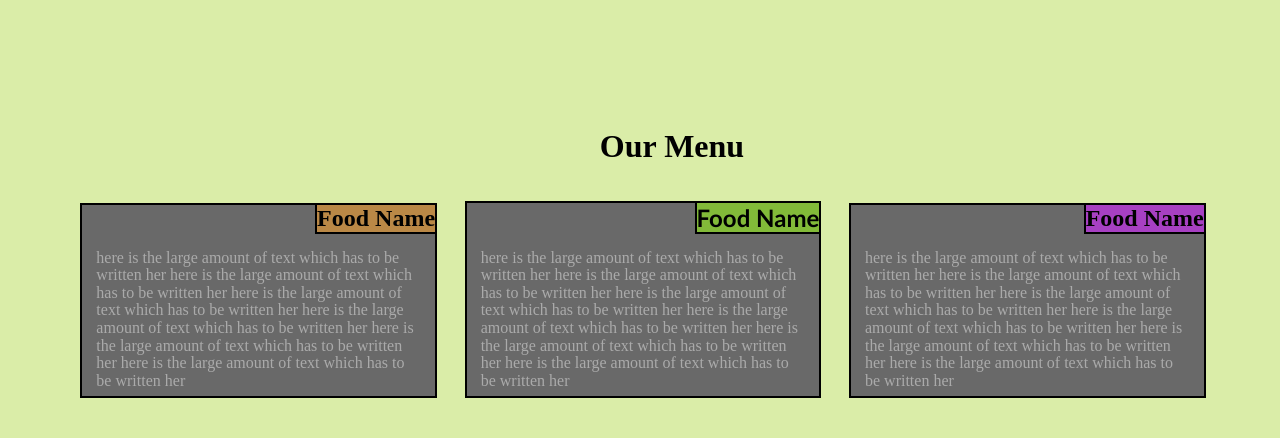
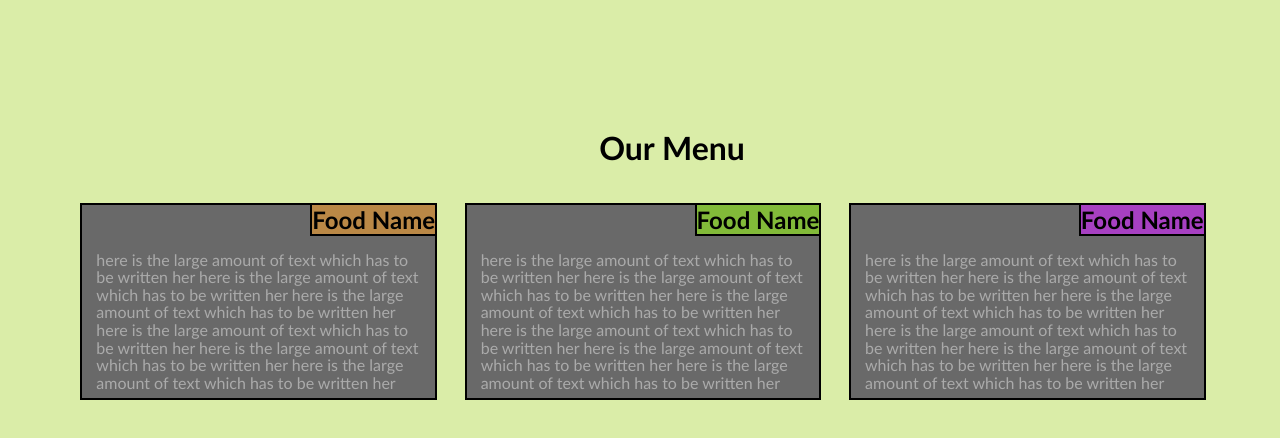
Before and after one commit to maxwell882000/AssignmentCoursera, a plain HTML site: page Index.html in a window 1280 px wide. Drawn offline with Linux system fonts and the light colour scheme; a web font is replaced by a local one.

Commit message:
Update Css.css

```diff
--- a/Css.css
+++ b/Css.css
@@ -24,7 +24,7 @@ p:fr{
 .Menu{
     font-size: 200%;
     margin-bottom: 3%;
-    font-family:Mukta-Regular;
+    font-family:Mukta-Regular, Calibri,'Trebuchet MS', sans-serif;
 }
 .Container{
 
@@ -47,7 +47,7 @@ p:fr{
    border-bottom: 2px;
    border-style: solid;
    border-color: black;
-    font-family: Jaldi;
+    font-family: Jaldi, Calibri,'Trebuchet MS', sans-serif;
     font-weight: bold;
     margin-bottom: 4%;
 }
@@ -75,7 +75,7 @@ p:fr{
    border-bottom: 2px;
    border-style: solid;
    border-color: black;
-    font-family: Jaldi;
+    font-family: Jaldi, Calibri,'Trebuchet MS', sans-serif;
     font-weight: bold;
     margin-bottom: 4%;
 }
@@ -88,7 +88,7 @@ p:fr{
     margin-right: 4%;
     margin-bottom: 2%;
     color: rgba(214, 214, 214, 0.603);
-    font-family:Mukta-Regular;
+    font-family:Mukta-Regular, Calibri,'Trebuchet MS', sans-serif;
     line-height: 110%;
 }
 
```
